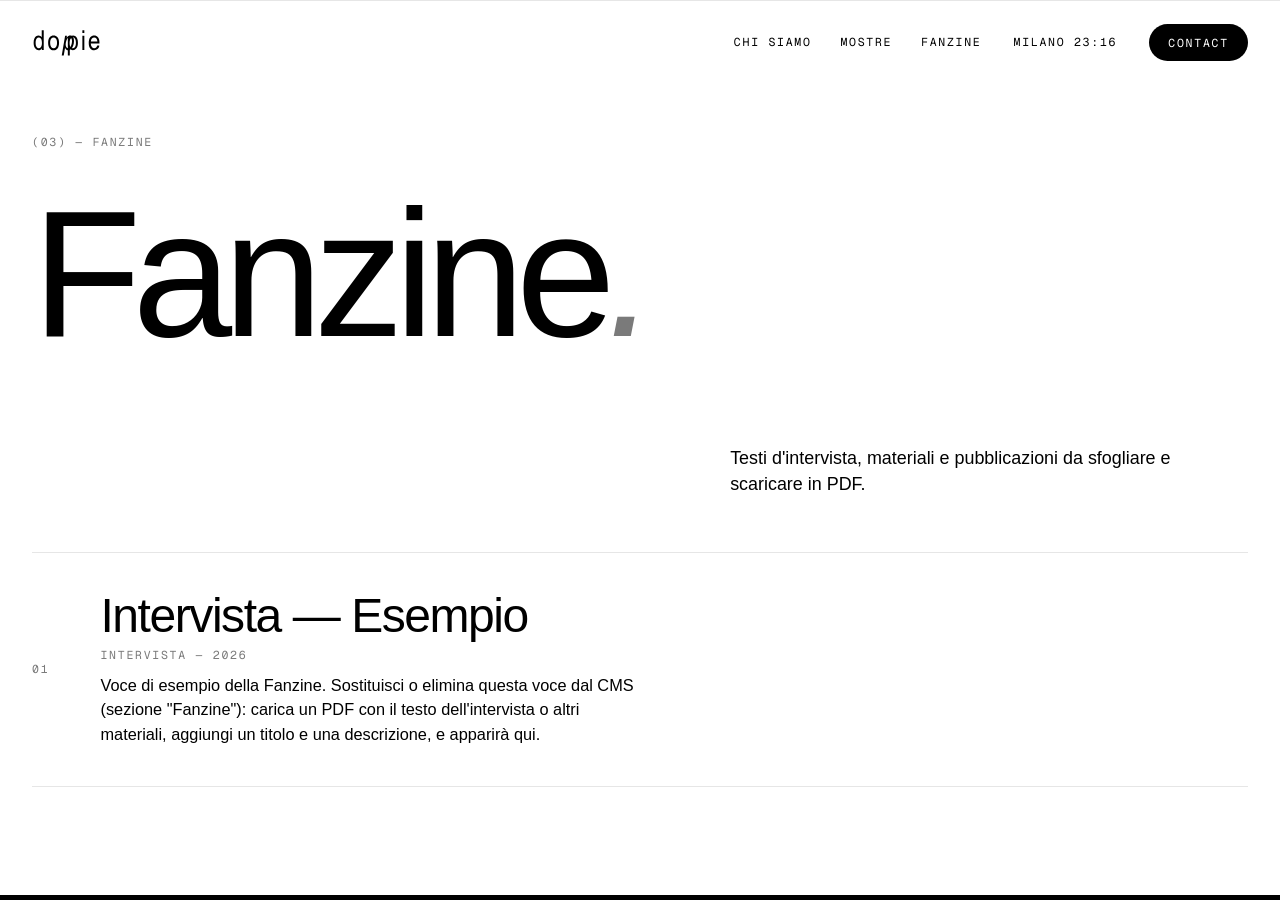
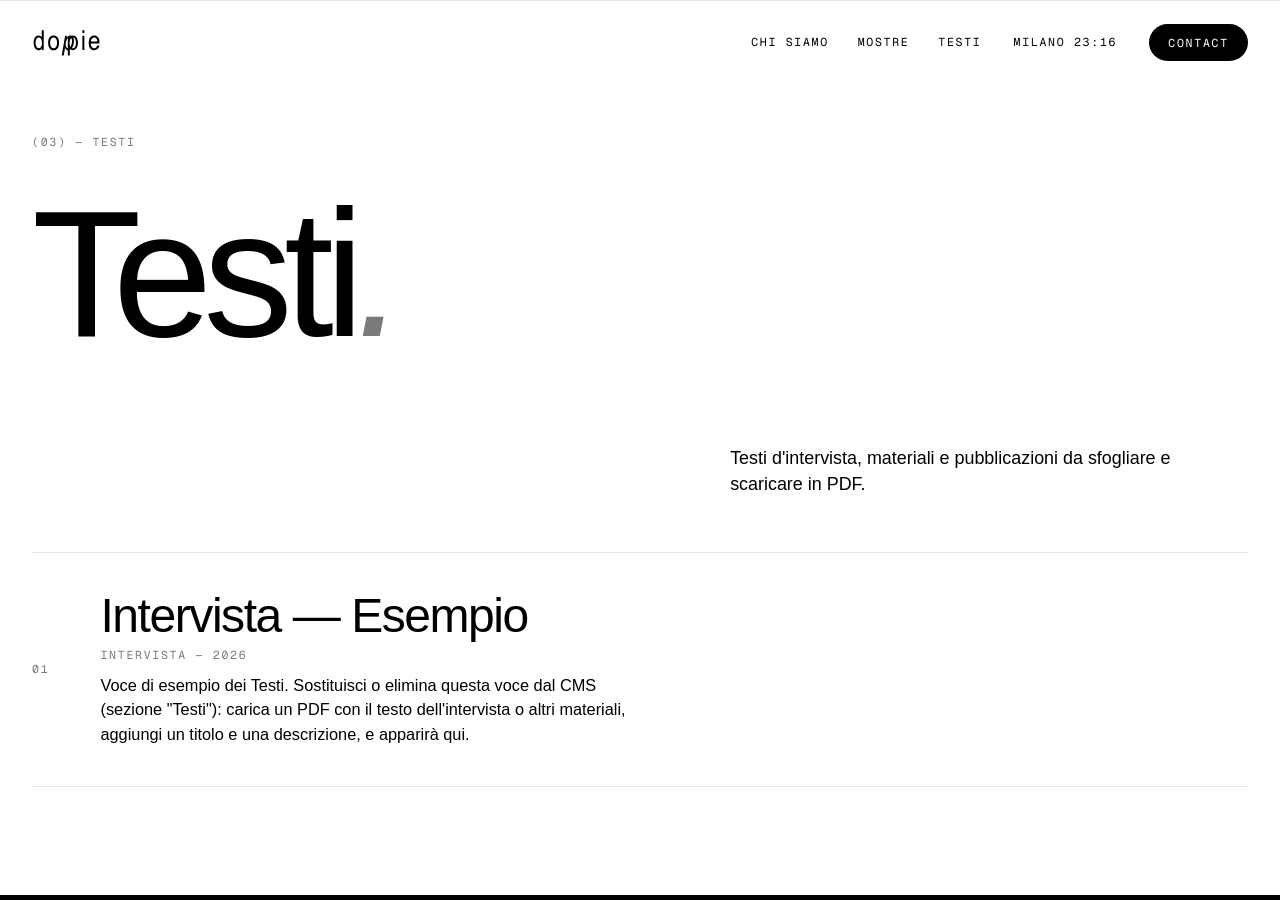
Before and after one commit to doppie-project/doppie-project.github.io, a Jekyll site: the page built from testi.md, in a window 1280 px wide and 900 px high. Built offline with Jekyll 4.4.1, drawn with Linux system fonts in a browser that asks for light colours; a script that is not in the unit is left out.

Commit message:
Rename Fanzine to Testi throughout
- Page moved to /testi/ (testi.md), collection _fanzine -> _testi
- Nav (desktop + mobile), section title, CMS collection label and example
  entry now read 'Testi'
- CSS class names left unchanged (internal only)

```diff
--- a/_config.yml
+++ b/_config.yml
@@ -8,7 +8,7 @@ collections:
     output: false
   mostre:
     output: false
-  fanzine:
+  testi:
     output: false
 
 defaults:
@@ -16,7 +16,7 @@ defaults:
     values: { layout: null }
   - scope: { path: "", type: mostre }
     values: { layout: null }
-  - scope: { path: "", type: fanzine }
+  - scope: { path: "", type: testi }
     values: { layout: null }
 
 plugins:
--- a/_includes/nav.html
+++ b/_includes/nav.html
@@ -7,7 +7,7 @@
         <div id="header-menu">
             <a href="{{ '/chi-siamo' | relative_url }}">Chi Siamo</a>
             <a href="{{ '/mostre' | relative_url }}">Mostre</a>
-            <a href="{{ '/fanzine' | relative_url }}">Fanzine</a>
+            <a href="{{ '/testi' | relative_url }}">Testi</a>
         </div>
         <div id="header-time">Milano <span id="clock">--:--</span></div>
         <a href="{{ '/contatti' | relative_url }}"><button id="header-contact">Contact</button></a>
@@ -26,7 +26,7 @@
         <a href="{{ '/' | relative_url }}">Home</a>
         <a href="{{ '/chi-siamo' | relative_url }}">Chi Siamo</a>
         <a href="{{ '/mostre' | relative_url }}">Mostre</a>
-        <a href="{{ '/fanzine' | relative_url }}">Fanzine</a>
+        <a href="{{ '/testi' | relative_url }}">Testi</a>
         <a href="{{ '/contatti' | relative_url }}">Contatti</a>
     </nav>
     <div class="mobile-menu-footer">
--- a/fanzine.md
+++ b/testi.md
@@ -1,9 +1,9 @@
 ---
 layout: default
-title: Fanzine
-permalink: /fanzine/
-section_num: (03) — Fanzine
-title_main: Fanzine
+title: Testi
+permalink: /testi/
+section_num: (03) — Testi
+title_main: Testi
 lead: "Testi d'intervista, materiali e pubblicazioni da sfogliare e scaricare in PDF."
 ---
 
@@ -14,7 +14,7 @@ lead: "Testi d'intervista, materiali e pubblicazioni da sfogliare e scaricare in
         <p class="section-lead">{{ page.lead }}</p>
     </div>
 
-    {% assign items = site.fanzine | sort: 'date' | reverse %}
+    {% assign items = site.testi | sort: 'date' | reverse %}
     {% if items.size > 0 %}
     <div class="fanzine-list">
         {% for item in items %}
```
Also changed, not shown: _testi/01-esempio.md (renamed from _fanzine/01-esempio.md, +2 -2 lines), admin/config.yml (+4 -4 lines), README.md.
